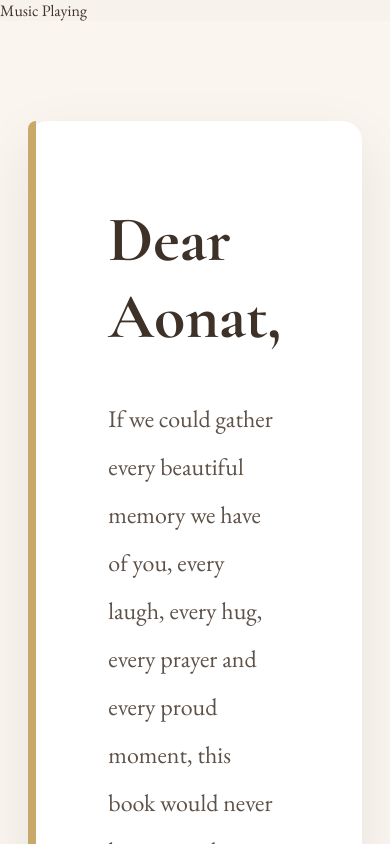
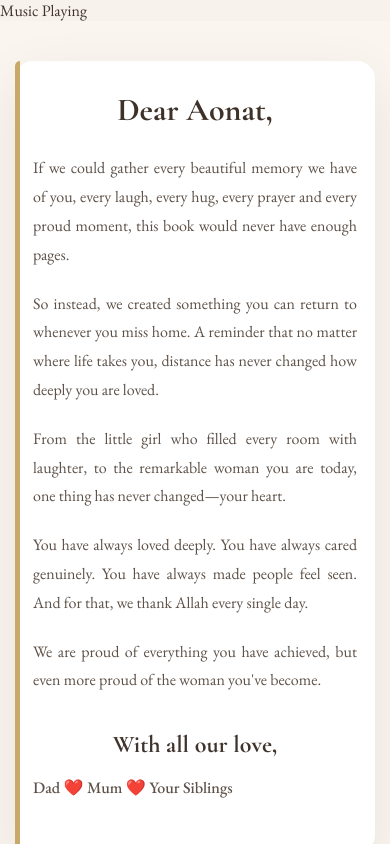
Before and after one commit to Qayyumah/The-Book-of-You, a React (Vite) app: page / in a window 390 px wide. Both pictures are taken after a click on the button "Open The Book". Shown: the top 844 px of the page. Built offline with nearby package versions, Linux system fonts and the light colour scheme.

Commit message:
third commit

```diff
--- a/src/styles/Letter.css
+++ b/src/styles/Letter.css
@@ -99,3 +99,173 @@ color:#5d5148;
     font-weight:500;
 
 }
+
+@media (max-width: 992px) {
+
+    .letter-page{
+        padding:80px 30px;
+    }
+
+    .letter-container{
+
+        max-width:100%;
+
+        padding:60px 45px;
+
+    }
+
+    .letter-container h1{
+
+        font-size:50px;
+
+        margin-bottom:30px;
+
+    }
+
+    .letter-container p{
+
+        font-size:20px;
+
+        line-height:1.9;
+
+        margin-bottom:24px;
+
+    }
+
+    .signature{
+
+        margin-top:45px;
+
+    }
+
+    .signature h3{
+
+        font-size:32px;
+
+    }
+
+    .signature p{
+
+        font-size:20px;
+
+    }
+
+}
+
+
+@media (max-width: 768px){
+
+    .letter-page{
+
+        padding:60px 20px;
+
+        align-items:flex-start;
+
+    }
+
+    .letter-container{
+
+        width:100%;
+
+        padding:40px 25px;
+
+        border-radius:18px;
+
+    }
+
+    .letter-container::before{
+
+        width:5px;
+
+        border-radius:18px 0 0 18px;
+
+    }
+
+    .letter-container h1{
+
+        font-size:38px;
+
+        text-align:center;
+
+        margin-bottom:25px;
+
+        line-height:1.2;
+
+    }
+
+    .letter-container p{
+
+        font-size:17px;
+
+        line-height:1.9;
+
+        text-align:justify;
+
+        margin-bottom:20px;
+
+    }
+
+    .signature{
+
+        margin-top:35px;
+
+        text-align:center;
+
+    }
+
+    .signature h3{
+
+        font-size:28px;
+
+    }
+
+    .signature p{
+
+        font-size:18px;
+
+    }
+
+}
+
+
+@media (max-width:480px){
+
+    .letter-page{
+
+        padding:40px 15px;
+
+    }
+
+    .letter-container{
+
+        padding:30px 18px;
+
+    }
+
+    .letter-container h1{
+
+        font-size:32px;
+
+    }
+
+    .letter-container p{
+
+        font-size:16px;
+
+        line-height:1.8;
+
+    }
+
+    .signature h3{
+
+        font-size:24px;
+
+    }
+
+    .signature p{
+
+        font-size:16px;
+
+    }
+
+}
```
